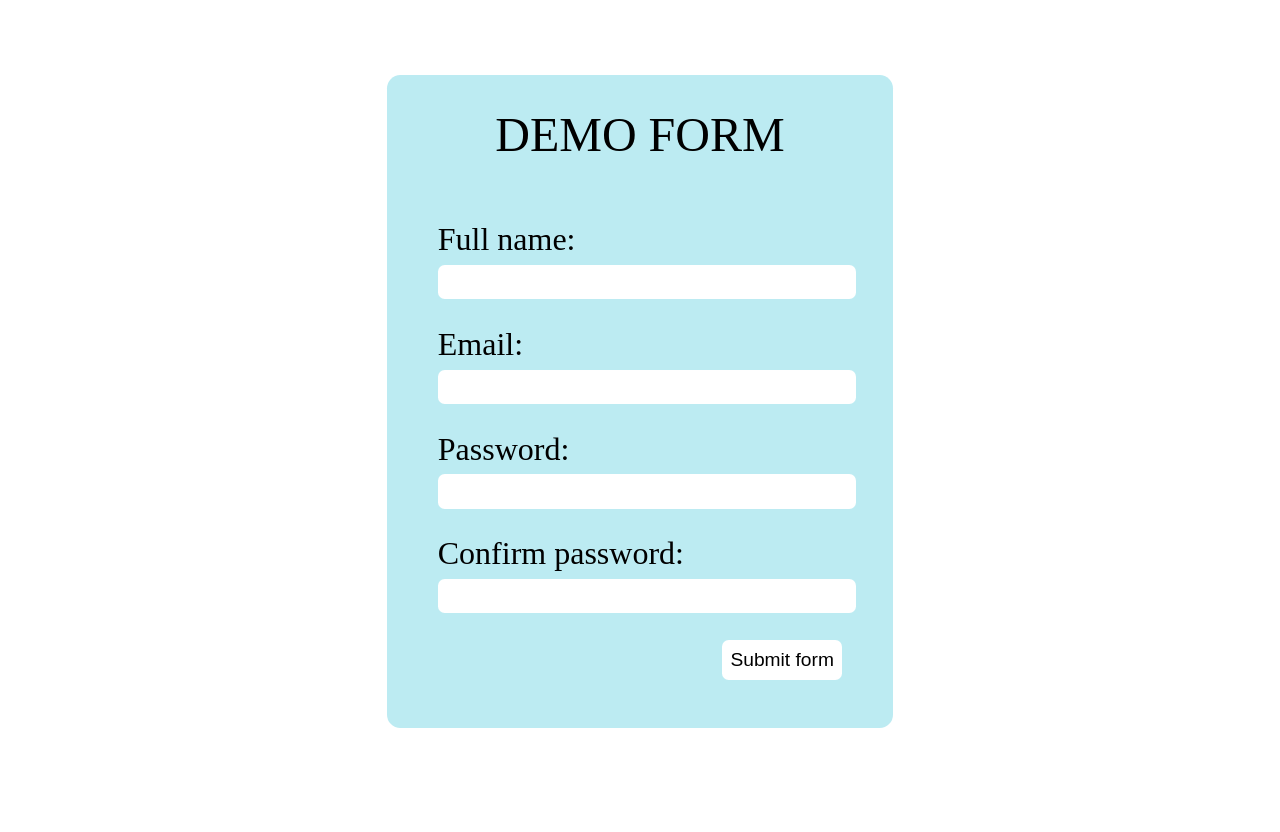
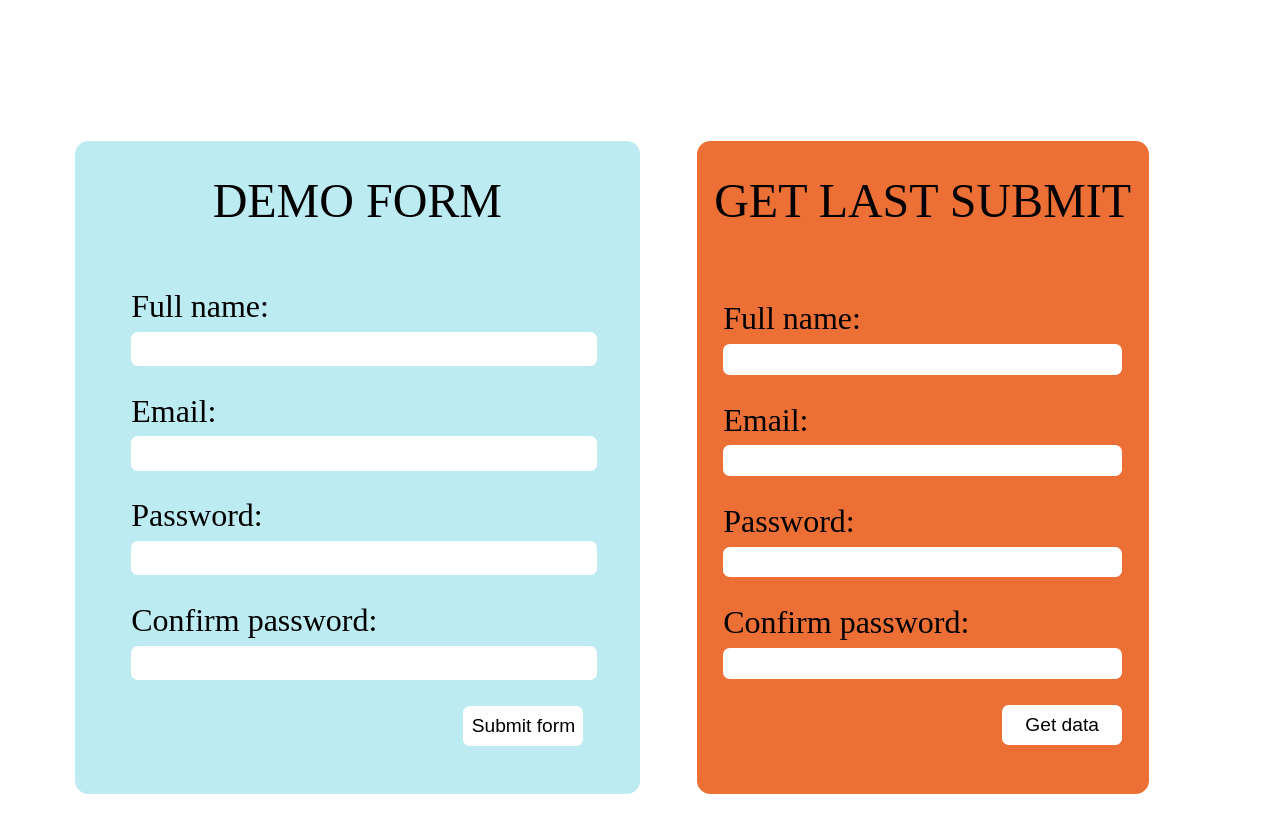
Before and after one commit to petarcorluka86/validate-form-demo, a React (Create React App) app: page / in a window 1280 px wide. Shown: the top 832 px of the page. Before the commit the page ends 802 px from the top, so only its background shows below. Built offline with nearby package versions, Linux system fonts and the light colour scheme; the HTML template or start-up script is replaced by a standard one.

Commit message:
localStorage added

```diff
--- a/src/App.js
+++ b/src/App.js
@@ -4,6 +4,12 @@ import validate from 'validate.js';
 
 function App() {
 
+  const [formData,setFormData] = useState({
+    fullName: "",
+    email: "",
+    password: "",
+    confirmPassword: ""
+  });
   const [errors,setErrors] = useState({});
   const [values,setValues] = useState({
     fullName: "",
@@ -45,8 +51,17 @@ function App() {
     if(result) setErrors(result);
     else {
       alert("Sucess!");
+      setData();
       window.location.reload();
     }
+  }
+
+  const setData = () => {
+    localStorage.setItem('formData',JSON.stringify(values));
+  }
+
+  const getData = () => {
+    setFormData(JSON.parse(localStorage.getItem('formData')));
   }
 
   return (
@@ -76,6 +91,28 @@ function App() {
           </label>
           <button  type="submit">Submit form</button>
         </form>
+      </div>
+      <div className="localstorage-info-container">
+        <div className="info-table">
+          <h1>GET LAST SUBMIT</h1>
+          <label>
+            Full name:
+            <span>{formData.fullName}</span>
+          </label>
+          <label>
+            Email:
+            <span>{formData.email}</span>
+          </label>
+          <label>
+            Password:
+            <span>{formData.password}</span>
+          </label>
+          <label>
+            Confirm password:
+            <span>{formData.confirmPassword}</span>
+          </label>
+          <button onClick={()=>{getData()}}>Get data</button>
+        </div>
       </div>
     </div>
   );
--- a/src/App.scss
+++ b/src/App.scss
@@ -2,16 +2,17 @@ $form-h1-title: 3em;
 
 .app {
     display: grid;
-    grid-template-columns: 30% 40% 30%;
+    grid-template-columns: 50% 50%;
     grid-template-rows: auto;
+    padding: 50pt;
 
     .form-container {
-        grid-column: 2;
+        background: rgba(114, 214, 228, 0.475);
+        grid-column: 1;
         margin: 50pt 0pt 50pt 0pt;
         display: grid;
         grid-template-columns: 10% 80% 10%;
         grid-template-rows: ($form-h1-title*2.5) auto;
-        background: rgba(114, 214, 228, 0.475);
         padding-bottom: $form-h1-title;
         border-radius: 10pt;
 
@@ -71,6 +72,61 @@ $form-h1-title: 3em;
             }
         }
     }
+
+    .localstorage-info-container{
+        display: grid;
+        grid-template-columns: 10% 80% 10%;
+        grid-template-rows: auto;
+        margin: 50pt 0pt 50pt 0pt;
+
+        .info-table{
+            grid-column: 2;
+            background: rgb(236, 112, 54);
+            border-radius: 10pt;
+            grid-column: 2;
+
+            h1 {
+                text-align: center;
+                font-size: $form-h1-title;
+                font-weight: 400;
+                margin-bottom: $form-h1-title/2 ;
+            }
+
+            label {
+                display: block;
+                font-size: 2em;
+                margin: 20pt 30pt 0 20pt;
+                span {
+                    background: white;
+                    display: block;
+                    font-size: 0.8em;
+                    height: 1em;
+                    line-height: 1em;
+                    font-weight: 300;
+                    padding: 2pt 5pt 2pt 5pt;
+                    width: 100%;
+                    margin-top: 5pt;
+                    border-radius: 5pt;
+                    border: 0pt;
+                }
+            }
+
+            button {
+                background: white;
+                border: 0pt;
+                border-radius: 5pt;
+                float: right;
+                margin-top: 20pt;
+                margin-right: 20pt;
+                height: 30pt;
+                width: 90pt;
+                font-size: 1.2em;
+            }
+            button:focus {
+                outline: 0;
+            }
+        }
+    }
 }
 
 .invalid-input{
--- a/src/css/App.css
+++ b/src/css/App.css
@@ -1,15 +1,17 @@
 .app {
   display: -ms-grid;
   display: grid;
-  -ms-grid-columns: 30% 40% 30%;
-      grid-template-columns: 30% 40% 30%;
+  -ms-grid-columns: 50% 50%;
+      grid-template-columns: 50% 50%;
   -ms-grid-rows: auto;
       grid-template-rows: auto;
+  padding: 50pt;
 }
 
 .app .form-container {
-  -ms-grid-column: 2;
-  grid-column: 2;
+  background: rgba(114, 214, 228, 0.475);
+  -ms-grid-column: 1;
+  grid-column: 1;
   margin: 50pt 0pt 50pt 0pt;
   display: -ms-grid;
   display: grid;
@@ -17,7 +19,6 @@
       grid-template-columns: 10% 80% 10%;
   -ms-grid-rows: 7.5em auto;
       grid-template-rows: 7.5em auto;
-  background: rgba(114, 214, 228, 0.475);
   padding-bottom: 3em;
   border-radius: 10pt;
 }
@@ -85,6 +86,68 @@
   outline: 0;
 }
 
+.app .localstorage-info-container {
+  display: -ms-grid;
+  display: grid;
+  -ms-grid-columns: 10% 80% 10%;
+      grid-template-columns: 10% 80% 10%;
+  -ms-grid-rows: auto;
+      grid-template-rows: auto;
+  margin: 50pt 0pt 50pt 0pt;
+}
+
+.app .localstorage-info-container .info-table {
+  -ms-grid-column: 2;
+  grid-column: 2;
+  background: #ec7036;
+  border-radius: 10pt;
+  -ms-grid-column: 2;
+  grid-column: 2;
+}
+
+.app .localstorage-info-container .info-table h1 {
+  text-align: center;
+  font-size: 3em;
+  font-weight: 400;
+  margin-bottom: 1.5em;
+}
+
+.app .localstorage-info-container .info-table label {
+  display: block;
+  font-size: 2em;
+  margin: 20pt 30pt 0 20pt;
+}
+
+.app .localstorage-info-container .info-table label span {
+  background: white;
+  display: block;
+  font-size: 0.8em;
+  height: 1em;
+  line-height: 1em;
+  font-weight: 300;
+  padding: 2pt 5pt 2pt 5pt;
+  width: 100%;
+  margin-top: 5pt;
+  border-radius: 5pt;
+  border: 0pt;
+}
+
+.app .localstorage-info-container .info-table button {
+  background: white;
+  border: 0pt;
+  border-radius: 5pt;
+  float: right;
+  margin-top: 20pt;
+  margin-right: 20pt;
+  height: 30pt;
+  width: 90pt;
+  font-size: 1.2em;
+}
+
+.app .localstorage-info-container .info-table button:focus {
+  outline: 0;
+}
+
 .invalid-input {
   background: #ffc8c8;
   border: 2pt solid red !important;
```
Also changed, not shown: 1 other file (tests, documents, lock files or other folders).
